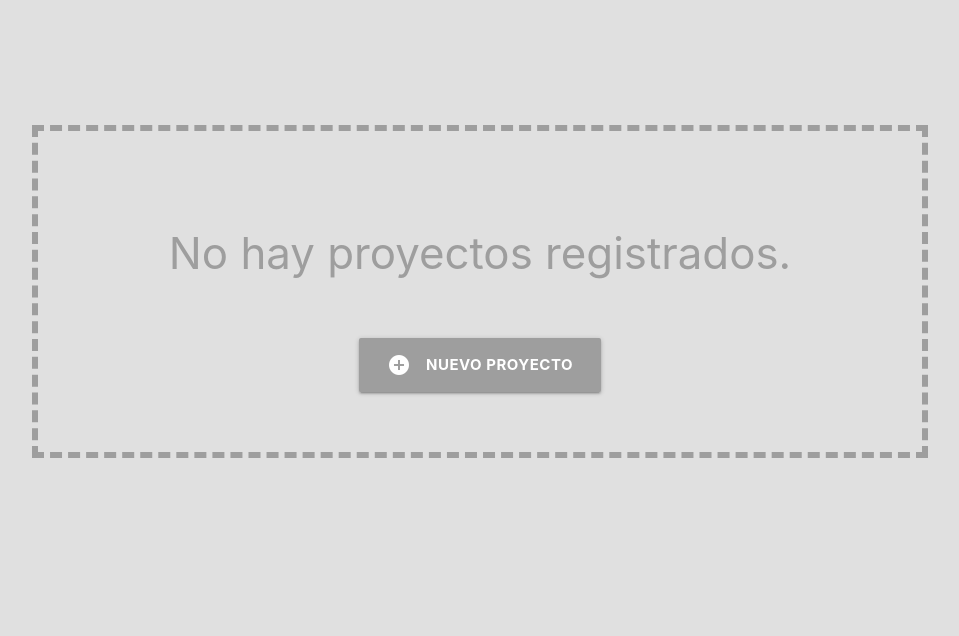
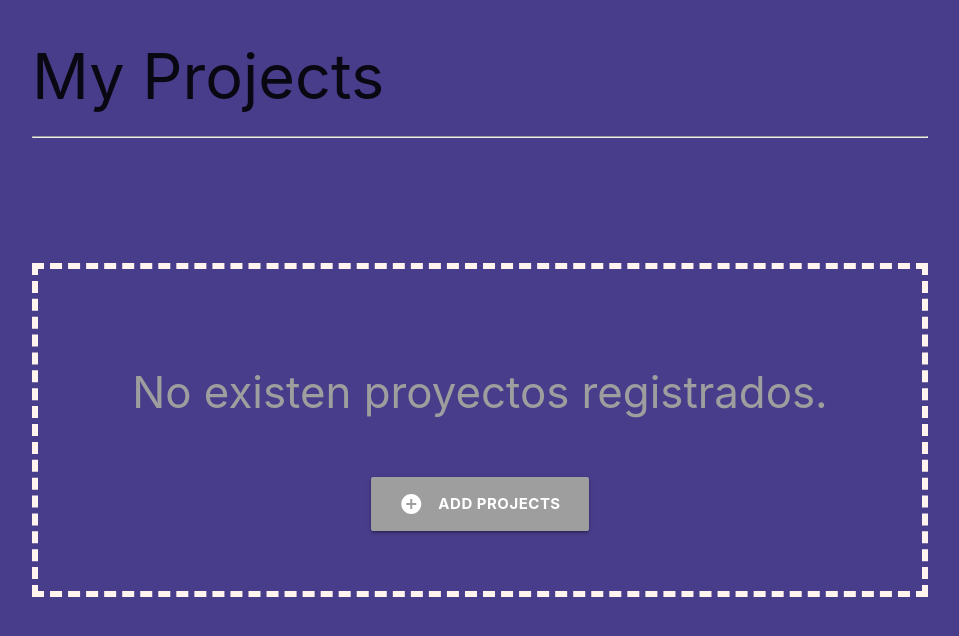
Before and after one commit to GimelM/Budget-APP, a Django app: page / in a window 1280 px wide. Shown: the top 636 px of the page, without its empty margins (160-1119 px from the left). Run offline with Django 4.2, Linux system fonts and the light colour scheme; data that the repository does not hold is empty.

Commit message:
Finished Project

```diff
--- a/presupuesto/static/css/styles.css
+++ b/presupuesto/static/css/styles.css
@@ -2,7 +2,7 @@
 
 html {
     font-family: 'Montserrat';
-    background-color: #E0E0E0;
+    background-color: #483d8b;
 }
 
 .bold{
@@ -16,7 +16,7 @@ html {
 .noproject-wrapper{
     margin-top: 125px;
     padding: 60px 0px;
-    border: 6px solid #9e9e9e;
+    border: 6px solid #fff5ee;
     border-style: dashed;
 }
 
@@ -51,7 +51,7 @@ form ul li.category {
     padding: 0 40px;
     font-weight: bold;
     text-shadow: 0px 3px 4px rgbs(0,0,0, .25);
-    background-color: #6fcf97;
+    background-color: #00a8c5;
 }
 
 .section-expenses .expense{
--- a/presupuesto/templates/presupuesto/listar-proyecto.html
+++ b/presupuesto/templates/presupuesto/listar-proyecto.html
@@ -1,15 +1,32 @@
 {% extends 'presupuesto/base.html' %}
-
+{% load static %}
 {% block content %}
 
 <div class="container">
-    <div class="noproject-wrapper center">
-        <h3 class="grey-text">No hay proyectos registrados.</h3>
-        <a href="" class="btn-large grey">
-            <i class="material-icons white-text left">add_circle</i>
-            <span class="bold">Nuevo Proyecto</span>
+
+    <h1>My Projects</h1>
+    <hr>
+
+    <div class="row">
+      {% for proyecto in listar_proyecto %}
+      <div class="col s12 md6 xl3">
+        <div class="card-panel">
+          <h5>{{ proyecto.nombre }}</h5>
+          <a href="{% url 'detalle' proyecto.slug %}" class="btn">Visit</a>
+        </div>
+      </div>
+      {% empty %}
+      <div class="noproject-wrapper center">
+        <h3 class="grey-text">No existen proyectos registrados.</h3>
+        <a href="{% url 'crear' %}" class="btn-large grey">
+          <i class="material-icons white-text left">add_circle</i>
+          <span class="bold">Add Projects</span>
         </a>
+      </div>
+      {% endfor %}
     </div>
-</div>
+
+
+  </div>
 
 {% endblock content %}
--- a/presupuesto/views.py
+++ b/presupuesto/views.py
@@ -1,6 +1,5 @@
 from django.http import HttpResponseRedirect, HttpResponse
 from django.shortcuts import get_object_or_404, render
-
 from presupuesto.forms import ExpenseForm
 from .models import Presupuesto_Proyecto, Proyecto, Categoria
 from django.views.generic import CreateView
@@ -9,9 +8,9 @@ from .forms import ExpenseForm
 import json
 
 def listar_proyecto(request):
-    lista_proyecto = Proyecto.objects.all()
+    listar_proyecto = Proyecto.objects.all()
     context = {
-        'lista_proyecto': lista_proyecto
+        'listar_proyecto': listar_proyecto
     }
     return render(request, 'presupuesto/listar-proyecto.html', context)
 
@@ -21,11 +20,13 @@ def detalle_proyecto(request, proyecto_slug):
     if request.method == 'GET':
         lista_categoria = Categoria.objects.filter(proyecto=proyecto)
         lista_presupuesto = proyecto.presupuestos.all()
+
         context = {
             'proyecto': proyecto,
             'lista_presupuesto': lista_presupuesto,
-            'lista_categoria': lista_categoria
+            'lista_categoria': lista_categoria,
             }
+
         return render(request, 'presupuesto/detalle-proyecto.html', context)
 
     elif request.method == 'POST':
```
Also changed, not shown: presupuesto/models.py (+16 -1 lines), presupuesto/templates/presupuesto/detalle-proyecto.html (+11 -5 lines).
